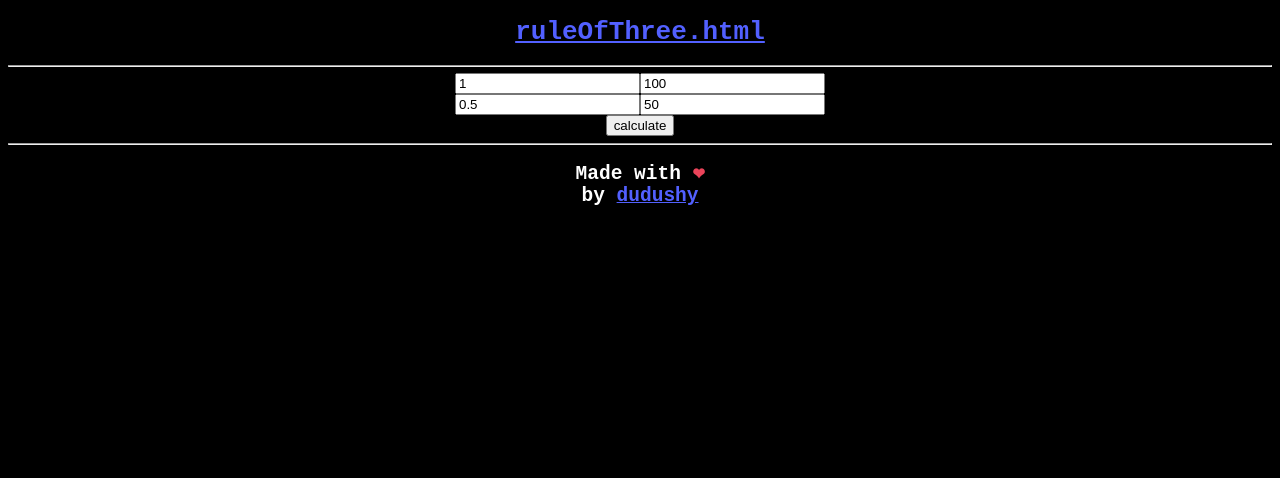
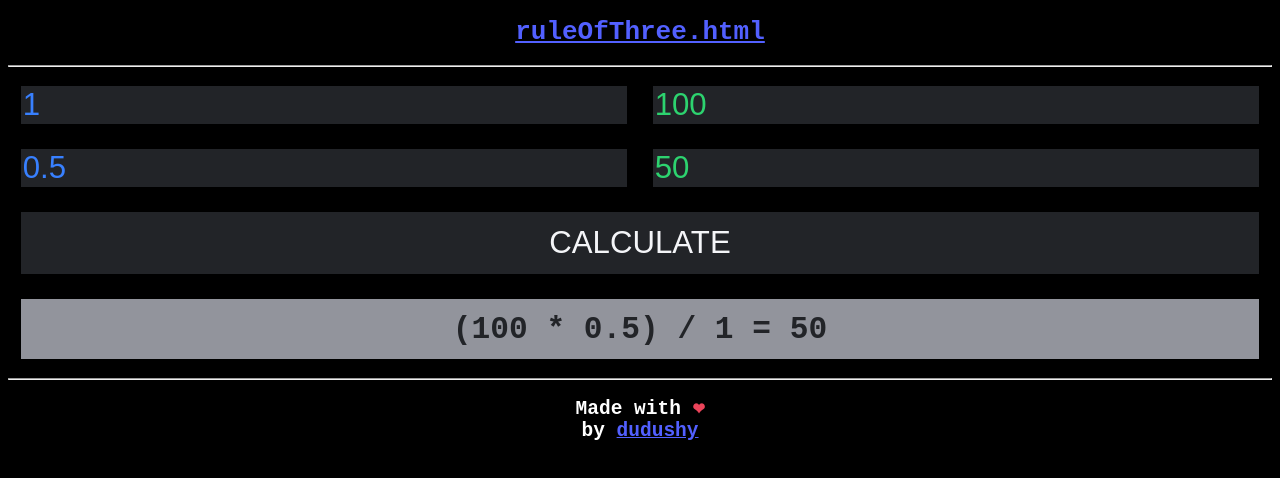
Before and after one commit to dudushy/ruleOfThree.html, a plain HTML site: page docs/index.html in a window 1280 px wide. Drawn offline with Linux system fonts and the light colour scheme.

Commit message:
New styles!

```diff
--- a/docs/index.html
+++ b/docs/index.html
@@ -19,18 +19,20 @@
 
   <main>
     <div class="input-wrapper">
-      <input id="value1" type="number" placeholder="value1" value="1">
+      <input class="value" id="value1" type="number" placeholder="value1" value="1">
 
-      <input id="result1" type="number" placeholder="result1" value="100">
+      <input class="result" id="result1" type="number" placeholder="result1" value="100">
     </div>
 
     <div class="input-wrapper">
-      <input id="value2" type="number" placeholder="value2" value="0.5">
+      <input class="value" id="value2" type="number" placeholder="value2" value="0.5">
 
-      <input id="result2" type="number" placeholder="result2" value="50" readonly>
+      <input class="result" id="result2" type="number" placeholder="result2" value="50" readonly>
     </div>
 
     <button onclick="calculate()">calculate</button>
+
+    <p id="calcs"></p>
   </main>
 
   <hr>
--- a/docs/script.js
+++ b/docs/script.js
@@ -1,5 +1,7 @@
 const TITLE = "ruleOfThree.html";
 console.log(`[${TITLE}] init`);
+
+calculate();
 
 function calculate() {
     const value1 = document.getElementById("value1").value;
@@ -14,5 +16,6 @@ function calculate() {
     const output = (result1 * value2) / value1;
     console.log(`[${TITLE}#calculate] output { (${result1} * ${value2}) / ${value1} }`, output);
 
+    document.getElementById("calcs").innerText = `(${result1} * ${value2}) / ${value1} = ${output}`;
     document.getElementById("result2").value = output;
 }
--- a/docs/style.css
+++ b/docs/style.css
@@ -39,4 +39,48 @@ main {
 
 .input-wrapper {
   display: flex;
+  justify-content: center;
+  width: 100%;
 }
+
+input {
+  font-size: calc(var(--responsiveUnit) * 1.5);
+  width: 58%;
+  margin: 1%;
+  background: var(--dark);
+  color: var(--light);
+  border: none;
+  outline: none;
+}
+
+input.value {
+  color: var(--primary);
+}
+
+input.result {
+  color: var(--success);
+}
+
+button {
+  font-size: calc(var(--responsiveUnit) * 1.5);
+  text-transform: uppercase;
+  width: 98%;
+  margin: 1%;
+  padding-block: 1%;
+  background: var(--dark);
+  color: var(--light);
+  border: none;
+  outline: none;
+}
+
+p {
+  font-size: calc(var(--responsiveUnit) * 1.5);
+  font-weight: bolder;
+  width: 98%;
+  margin: 1%;
+  padding-block: 1%;
+  background: var(--medium);
+  color: var(--dark);
+  border: none;
+  outline: none;
+}
```
